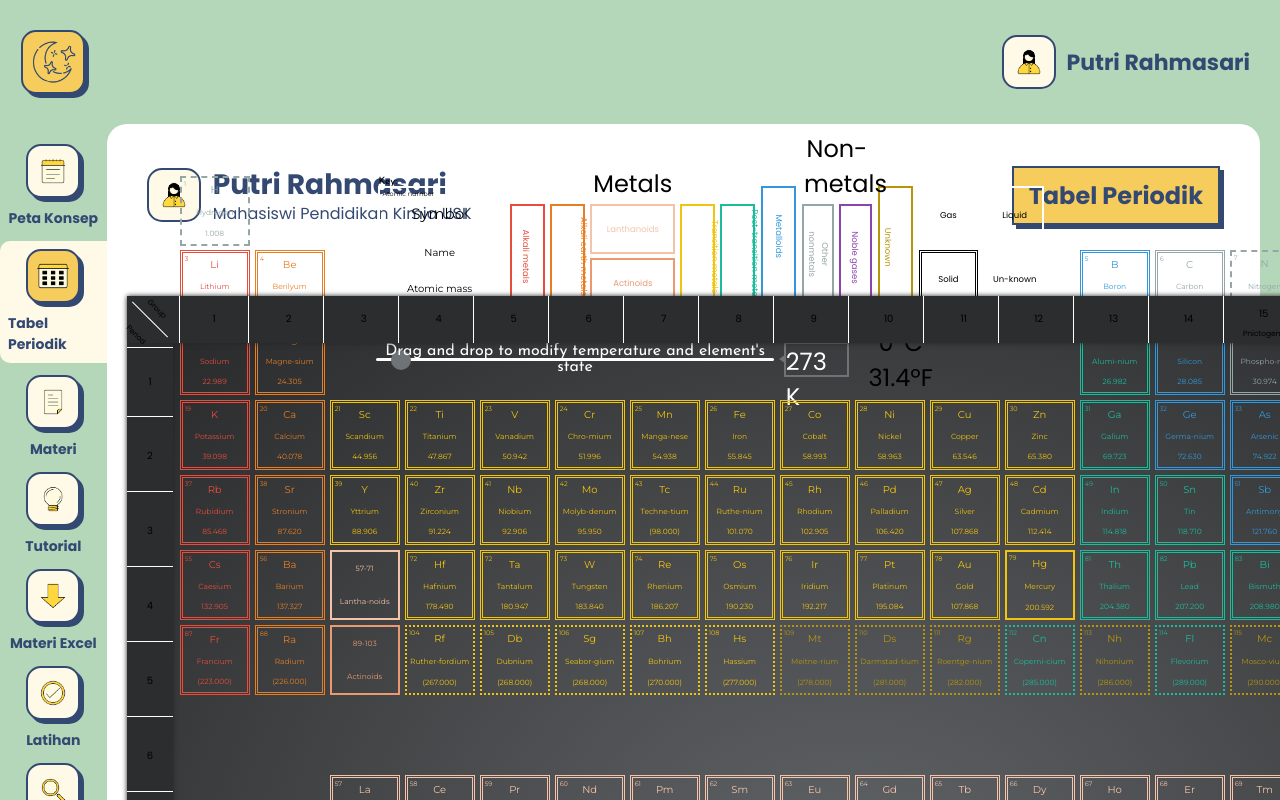
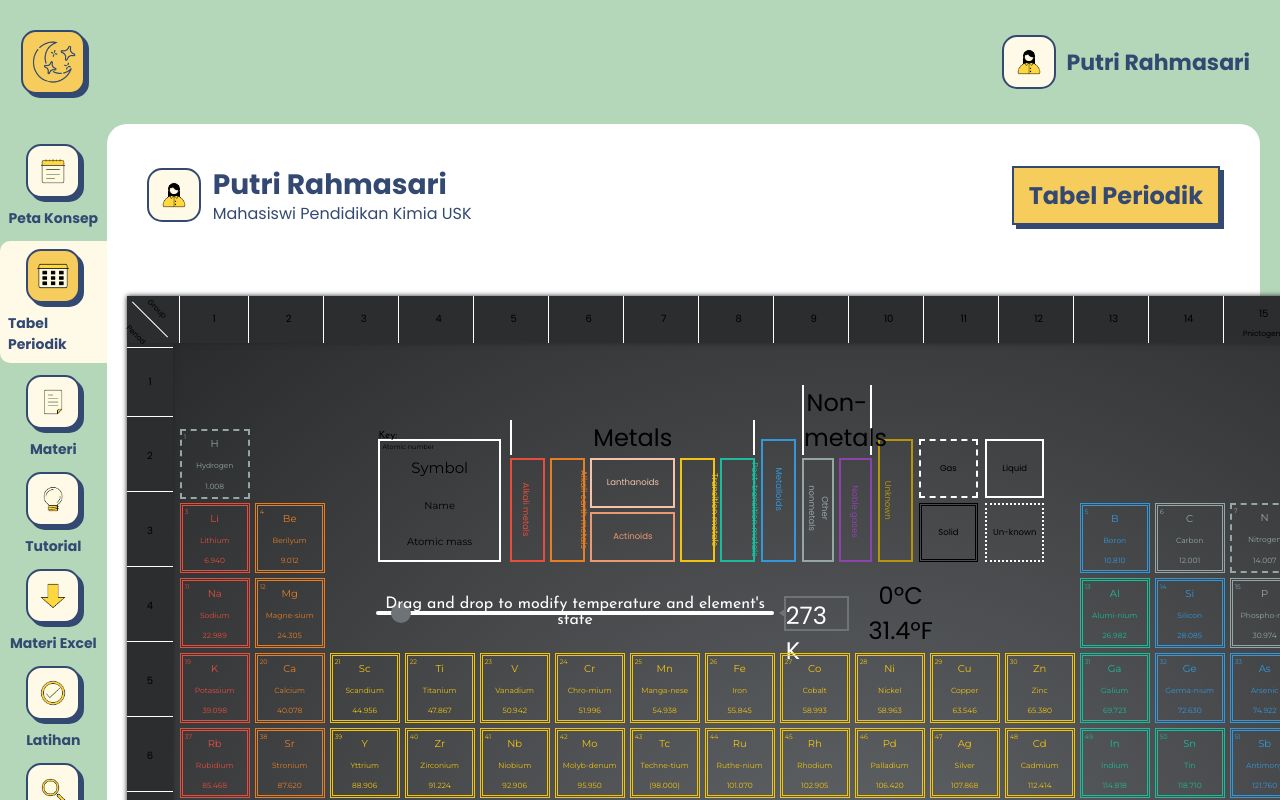
Before and after one commit to dimas3007/elektrolisis, a React (Vite) app: page /tabel-periodik in a window 1280 px wide. Shown: the top 800 px of the page. Built offline with nearby package versions, Linux system fonts and the light colour scheme.

Commit message:
Update periodikPage.scss

```diff
--- a/src/assets/css/pages/periodikPage.scss
+++ b/src/assets/css/pages/periodikPage.scss
@@ -266,7 +266,7 @@ li {
 .dynamic-periodic-table {
   display: grid;
   position: absolute;
-  top: $element-width / 1.5;
+  top: 30rem;
   grid-gap: $grid-gap;
   grid-template: repeat(10, $element-width) / repeat(18, $element-width); // Shorthand that represents <grid-template-rows> / <grid-template-columns>
   align-self: center;
```
